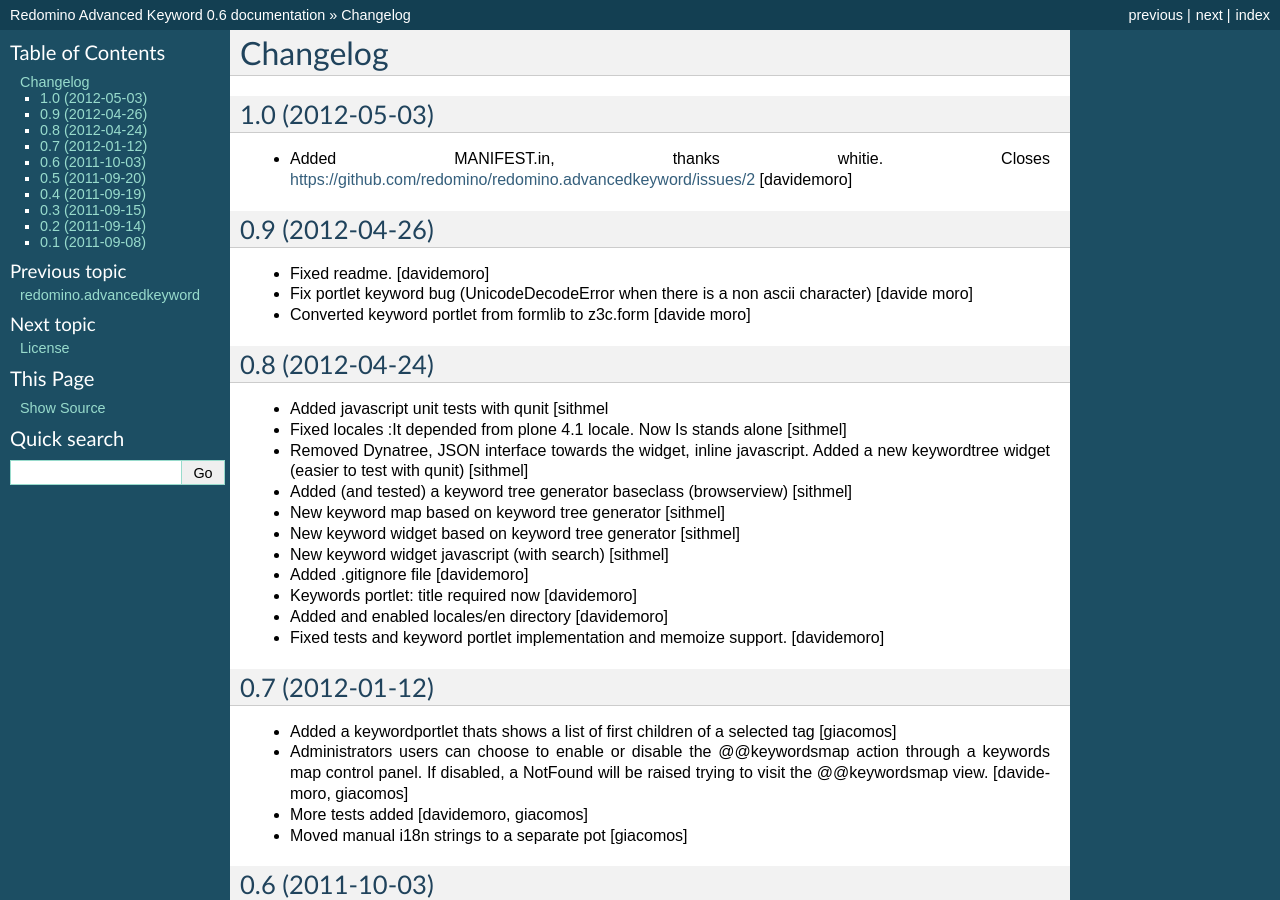
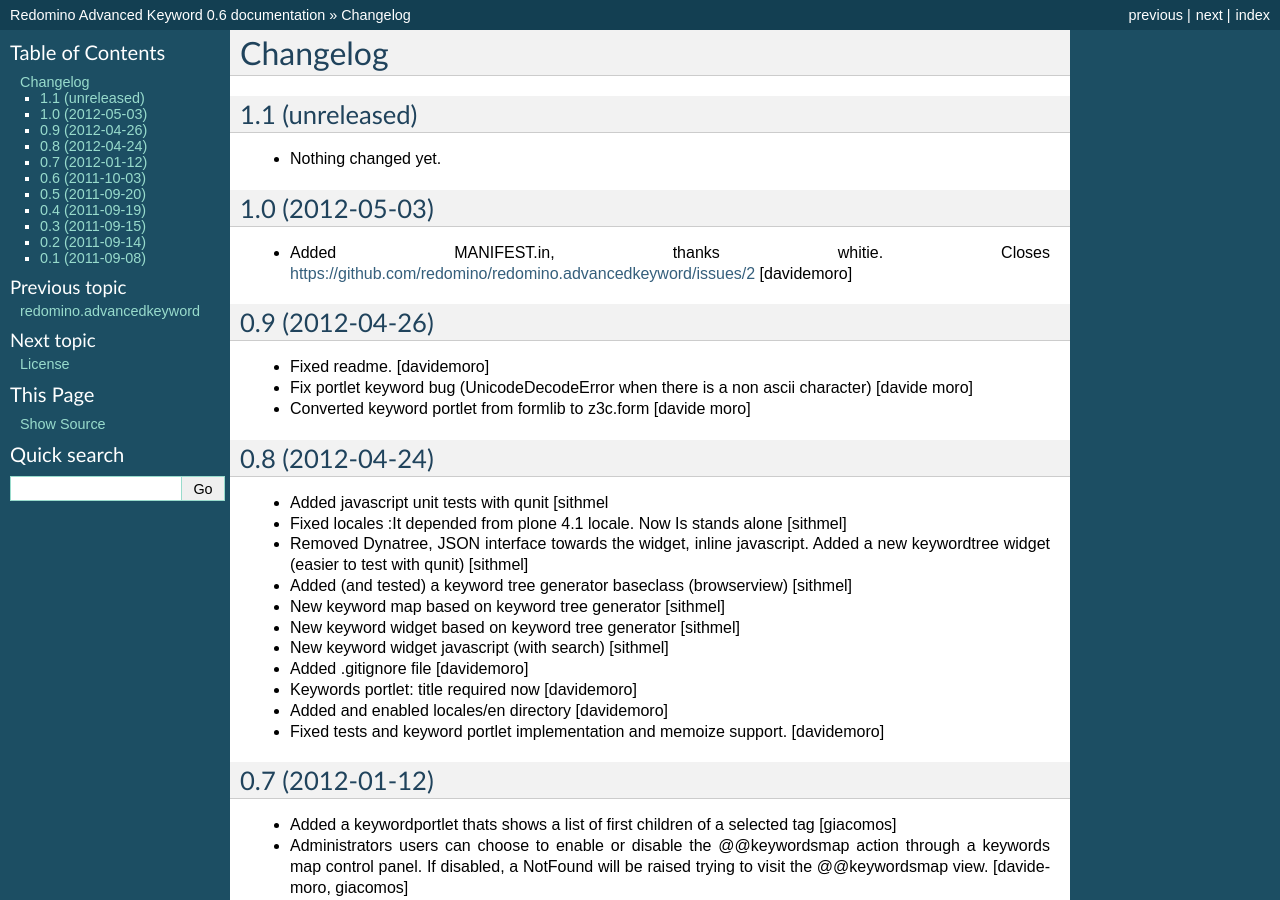
Before and after one commit to redomino/redomino.advancedkeyword, a Sphinx documentation site: the page built from docs/HISTORY.txt, in a window 1280 px wide and 900 px high. Built offline with Sphinx 7.4.7, drawn with Linux system fonts in a browser that asks for light colours.

Commit message:
Back to development: 1.1

```diff
--- a/docs/HISTORY.txt
+++ b/docs/HISTORY.txt
@@ -1,5 +1,11 @@
 Changelog
 =========
+
+1.1 (unreleased)
+----------------
+
+- Nothing changed yet.
+
 
 1.0 (2012-05-03)
 ----------------
--- a/setup.py
+++ b/setup.py
@@ -1,7 +1,7 @@
 from setuptools import setup, find_packages
 import os
 
-version = '1.0'
+version = '1.1.dev0'
 
 tests_require = []
 
```
